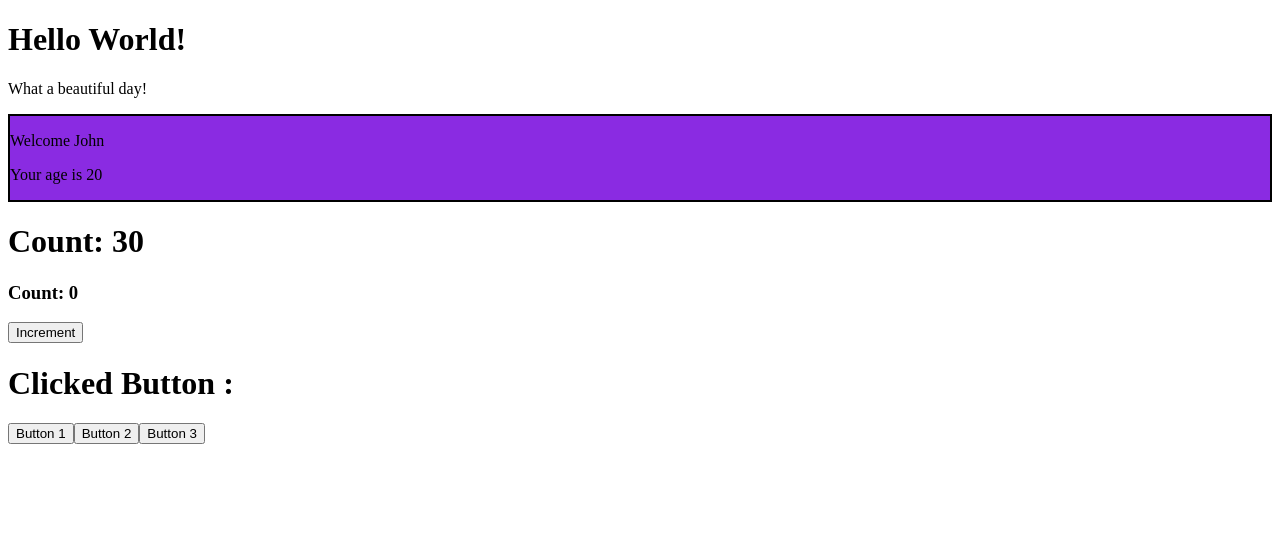
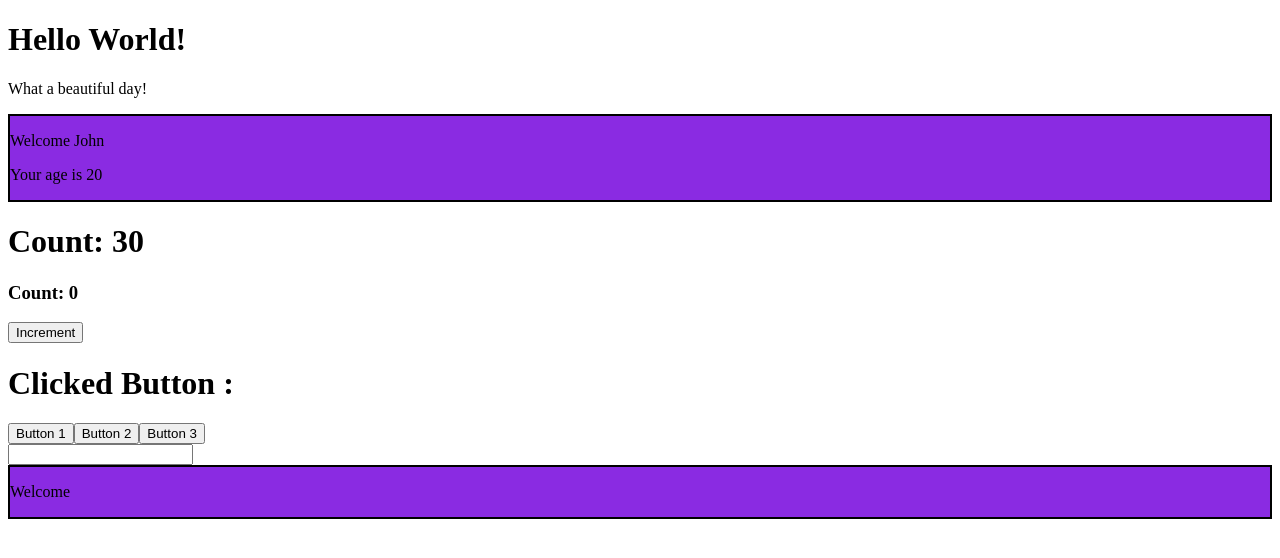
Before and after one commit to Zulk0rne1n/React-Exercises, a React (Create React App) app: page / in a window 1280 px wide. Shown: the top 558 px of the page. Built offline with nearby package versions, Linux system fonts and the light colour scheme.

Commit message:
Forms 01 added

```diff
--- a/src/App.js
+++ b/src/App.js
@@ -4,6 +4,7 @@ import { Hello } from "./Hello"
 import { Welcome } from "./Welcome"
 import { ClickCounter } from "./ClickCounter"
 import { ClickTracker } from "./ClickTracker"
+import { InteractiveWelcome } from "./InteractiveWelcome"
 
 
 export class App extends React.Component {
@@ -15,6 +16,7 @@ export class App extends React.Component {
                 <Counter incrementAmount={1} timeout={500} initialValue={20}/>
                 <ClickCounter initialValue={0} incrementAmount={3}/>
                 <ClickTracker />
+                <InteractiveWelcome />
             </div>)
     }
 }
--- /dev/null
+++ b/src/InteractiveWelcome.js
@@ -0,0 +1,27 @@
+import React from "react";
+import { Welcome } from "./Welcome";
+
+export class InteractiveWelcome extends React.Component {
+    state = {
+        name: ""
+    }
+    handleInputChange = (event) => {
+
+        this.setState({
+            name: event.target.value
+        })
+    }
+
+    render() {
+        return (
+            <div>
+                <input
+                    value={this.state.name}
+                    onChange={this.handleInputChange}
+                />
+
+                <Welcome name={this.state.name}/>
+            </div>
+        )
+    }
+}
--- a/src/Welcome.js
+++ b/src/Welcome.js
@@ -14,6 +14,6 @@ export class Welcome extends React.Component {
 }
 
 
-Welcome.defaultProps = {
-    name: "Arda"
-}
+// Welcome.defaultProps = {
+//     name: "Arda"
+// }
```
